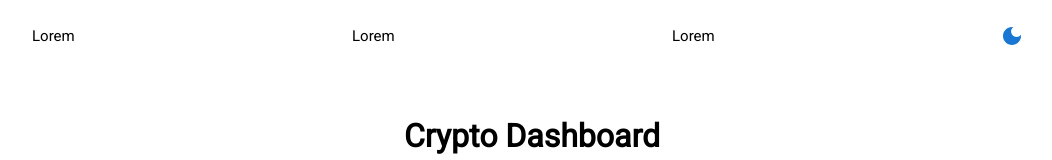
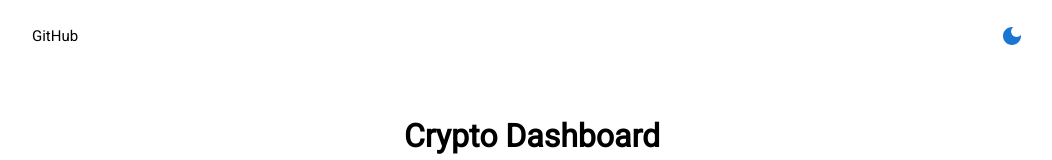
Before and after one commit to maxcore25/next-crypto-dashboard-draft, a Next.js app: page / in a window 1280 px wide. Shown: the top 160 px of the page, without its empty margins (108-1160 px from the left). Built offline with nearby package versions, Linux system fonts and the light colour scheme.

Commit message:
GitHub Link Into Header Added

```diff
--- a/app/components/modules/Header/index.js
+++ b/app/components/modules/Header/index.js
@@ -12,9 +12,9 @@ const Header = () => {
   return (
     <header className={styles.header}>
       <div className={styles.contentContainer}>
-        <span>Lorem</span>
-        <span>Lorem</span>
-        <span>Lorem</span>
+        <a href='https://github.com/maxcore25/next-crypto-dashboard-draft'>
+          GitHub
+        </a>
         <IconButton
           onClick={() => handleSwitchTheme()}
           color='primary'
```
